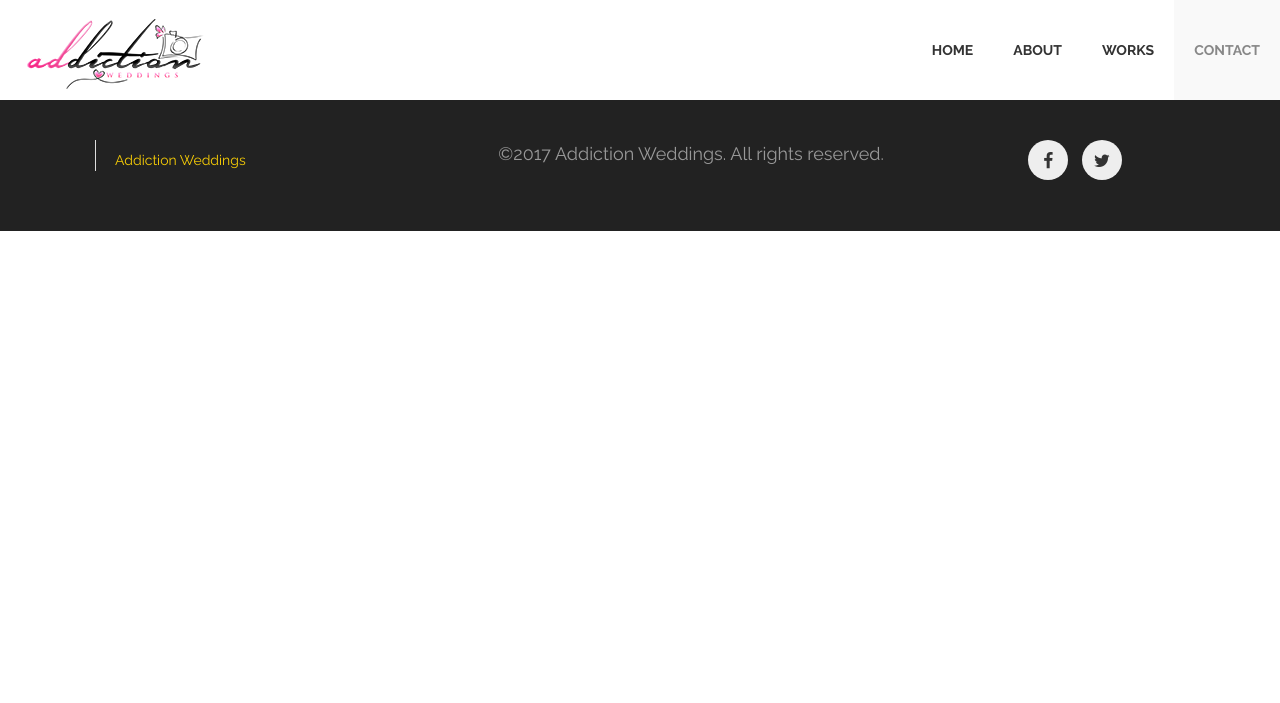
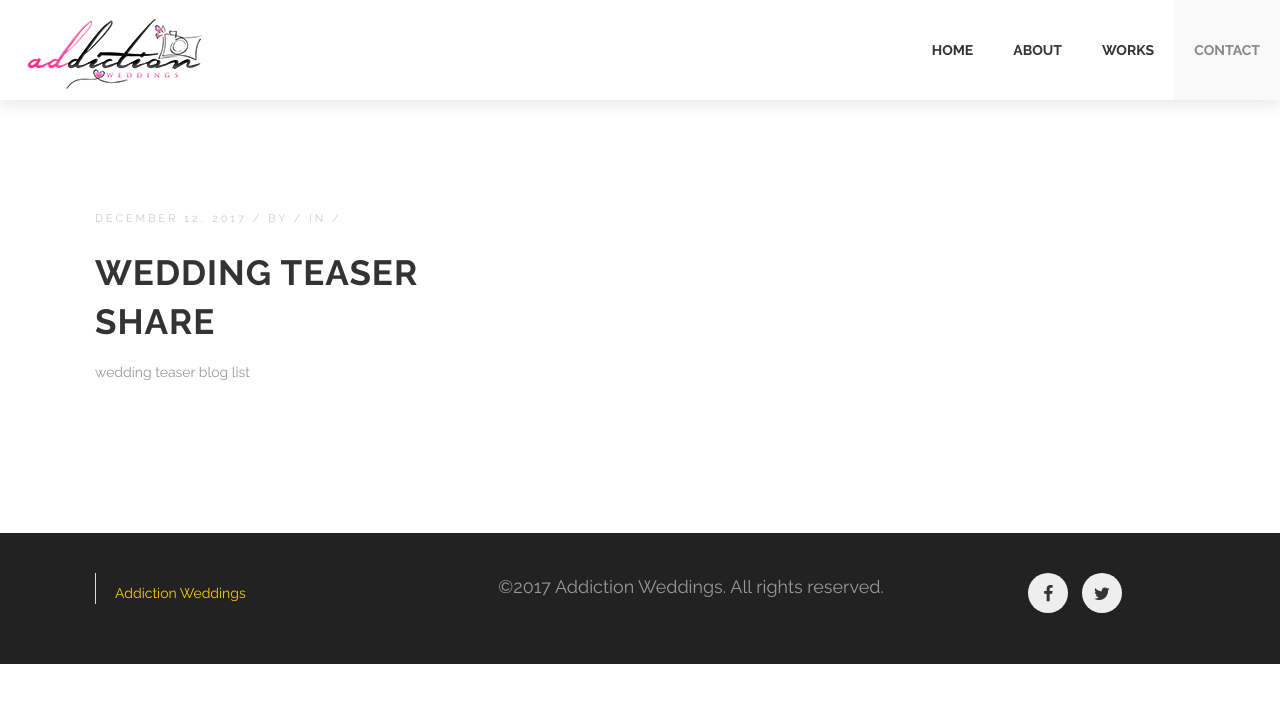
Before and after one commit to prabintp/sandinew, a Jekyll site: the page built from wedding-teaser.markdown, in a window 1280 px wide. Shown: the top 703 px of the page. Built offline with Jekyll 4.4.1, drawn with Linux system fonts in a browser that asks for light colours.

Commit message:
Updated Wedding Teaser

```diff
--- a/wedding-teaser.markdown
+++ b/wedding-teaser.markdown
@@ -1,8 +1,7 @@
 ---
 title: wedding teaser
 date: 2017-12-12 06:59:00 Z
-Field name:
--
--
-layout: default
+layout: adnpost
 ---
+
+wedding teaser blog list
```
